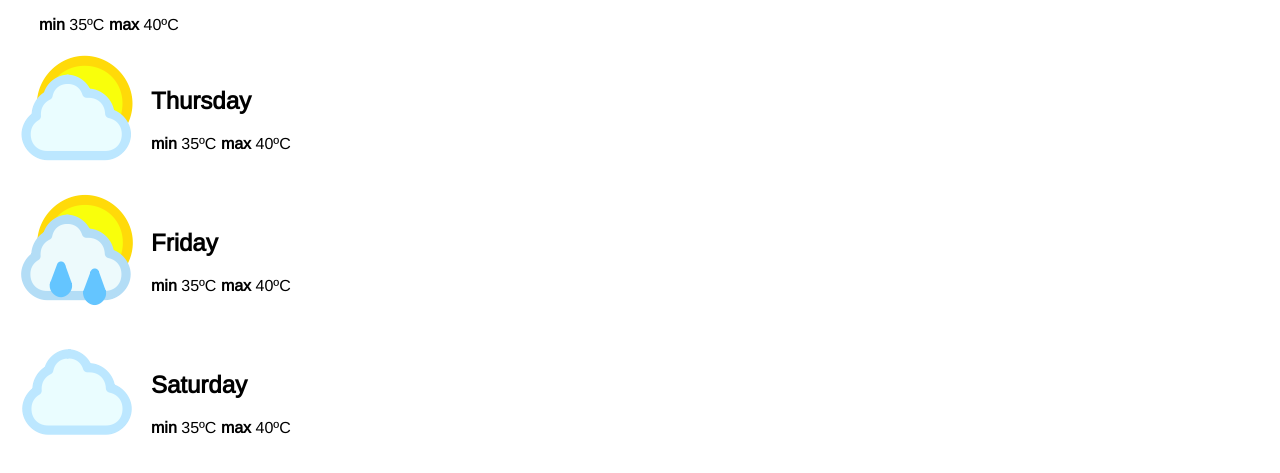
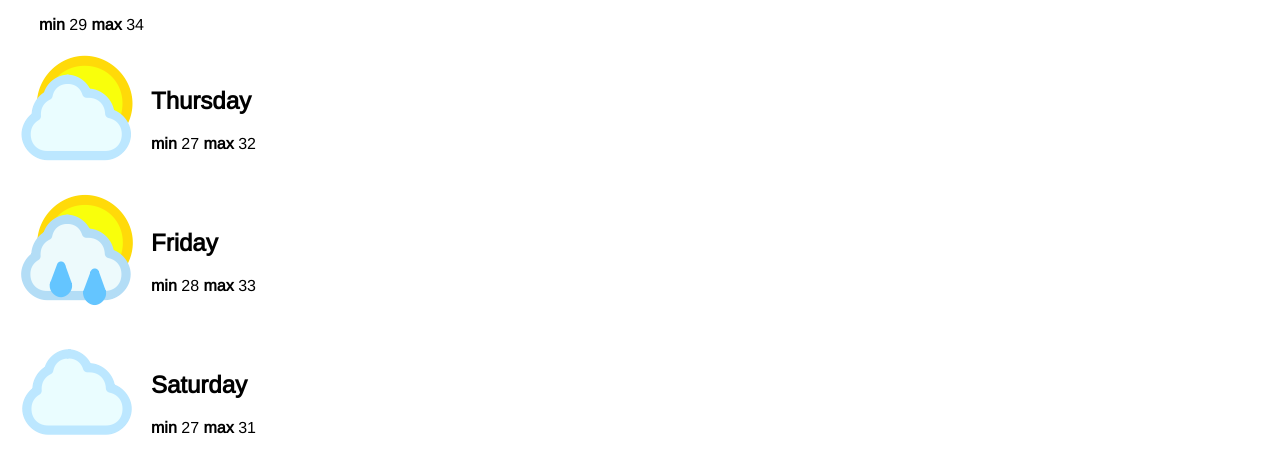
Before and after one commit to mbaezpy/trentose-calor, a plain HTML site: page index.html in a window 1280 px wide. Shown: the part 155-628 px from the top of the page. Drawn offline with nearby package versions, Linux system fonts and the light colour scheme; a web font is replaced by a local one.

Commit message:
svolto esercizio

```diff
--- a/app.js
+++ b/app.js
@@ -1,6 +1,58 @@
 /* your code should go here */
+
+var tmpl = "<li><div class=\"icon\"><img src=\"img/icons/CONDITION.png\"></div><div class=\"stats\"><h2>DAY</h2><strong>min</strong> MIN <strong>max</strong> MAX </div></li> ";
 
 $(document).ready(function(){
 
+    octopus.init();
 
 });
+
+var octopus = {
+    days : ["Monday","Tuesday","Wednesday","Thursday","Friday","Saturday","Sunday"],
+    init: function(){
+        for(var i = 0; i < this.days.length; i++){
+            var obj = model.minmax(this.days[i]);
+            if(obj != null){
+                view.display(obj);
+            }
+        }
+    }
+
+};
+
+var view = {
+    display: function(obj){
+        var newItem = tmpl.replace("CONDITION",obj.condition);
+        newItem = newItem.replace("DAY",obj.day);
+        newItem = newItem.replace("MIN",obj.min);
+        newItem = newItem.replace("MAX",obj.max);
+        $("#summary").append(newItem);
+    }
+};
+
+var model = {
+    max : null,
+    min : null,
+    condition : null,
+    minmax: function(i){
+        this.max = null;
+        this.min = null;
+        this.condition = null;
+        for(var j = 0; j<data.length; j++){
+            if(i==data[j].day){
+                if(data[j].temperature>this.max || this.max==null){
+                    this.max = data[j].temperature;
+                }
+                if(data[j].temperature<this.min || this.min==null){
+                    this.min = data[j].temperature;
+                    this.condition = data[j].condition;
+                }
+            }
+        }
+        if (this.min != null && this.max !=null){
+            return {day:i, min:this.min, max:this.max, condition:this.condition}
+        }
+        else return null;
+    }
+}
--- a/index.html
+++ b/index.html
@@ -16,7 +16,7 @@
    <hr>
     <ul id="summary">
         <!-- This is an example - the summary should be computed dynamically -->
-        <li>
+        <!--<li>
           <div class="icon">
             <img src="img/icons/sunny.png">
           </div>
@@ -54,7 +54,7 @@
             <strong>min</strong> 35ºC
             <strong>max</strong> 40ºC
           </div>
-        </li>
+        </li>  -->
     </ul>
 
 
```
